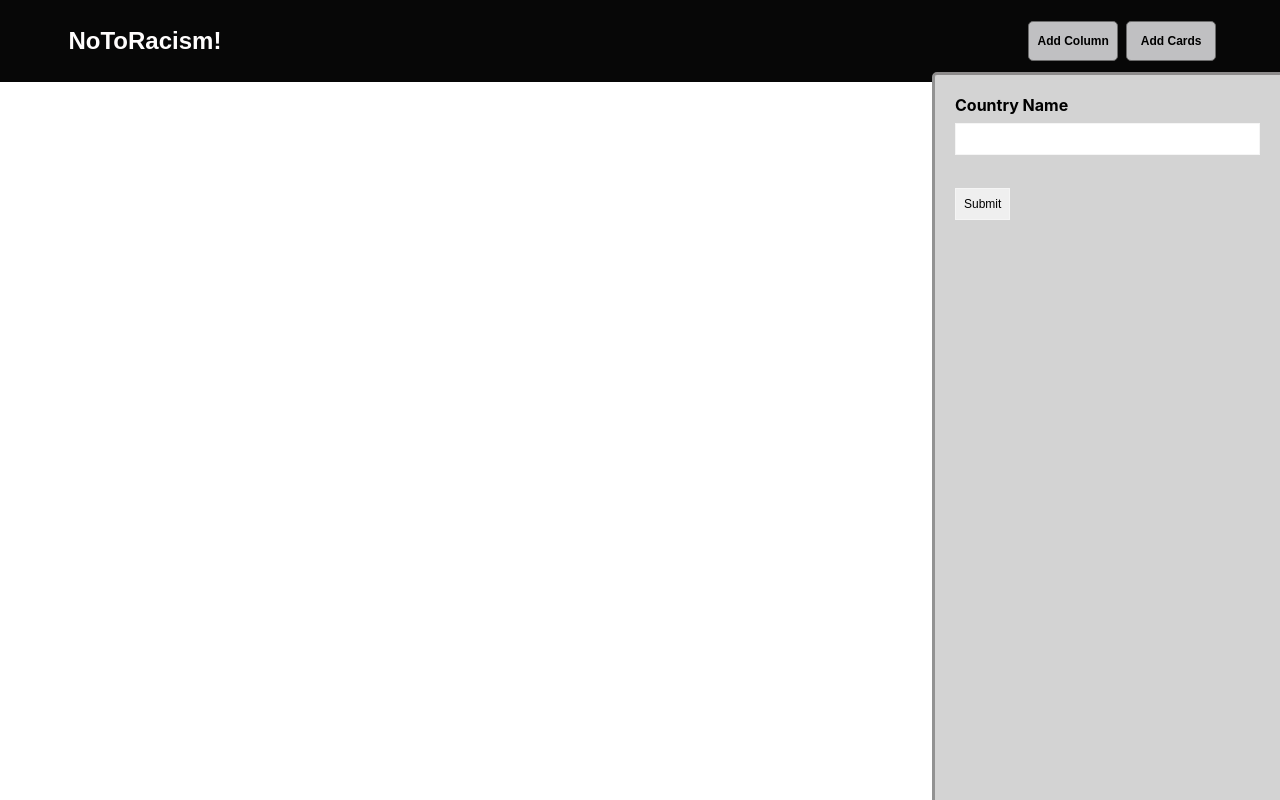
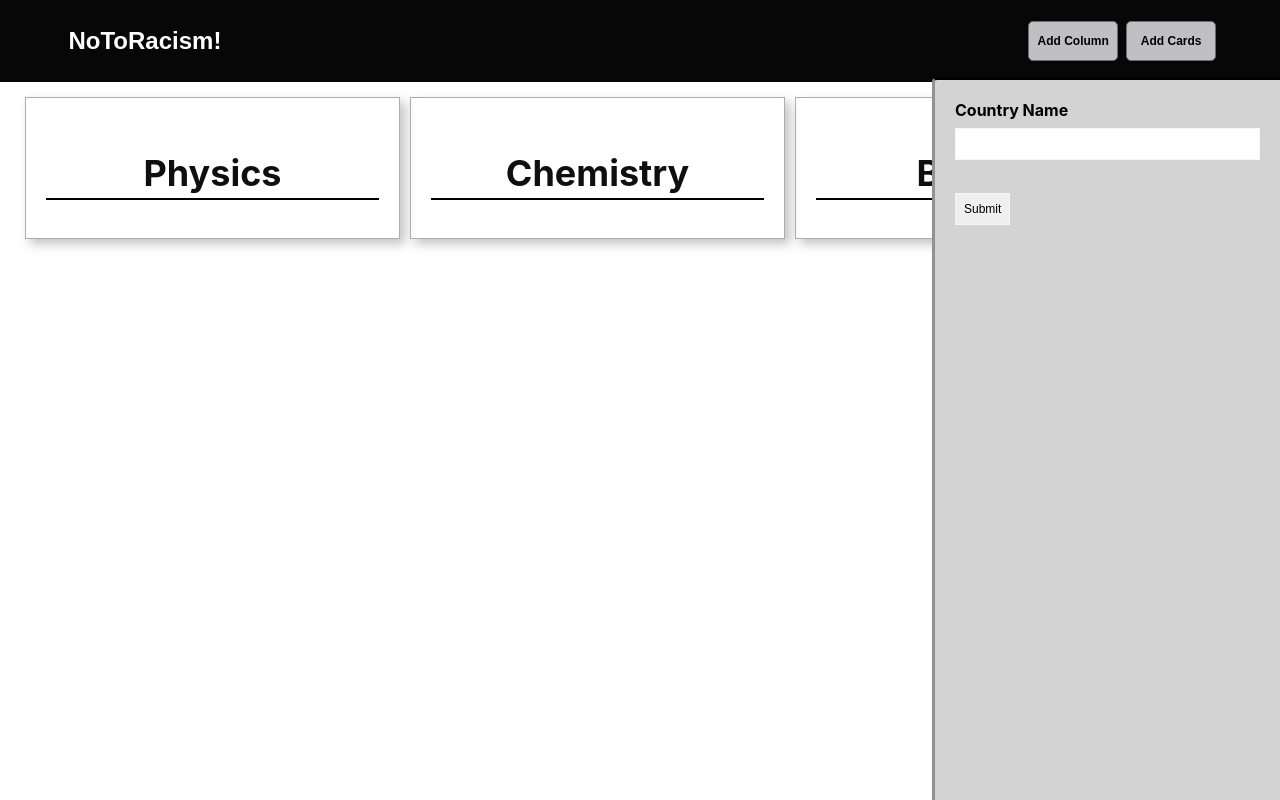
Before and after one commit to Hasan-2020/todocountryhasan, a React (Create React App) app: page / in a window 1280 px wide. Both pictures are taken after a click on the button "Add Column". Built offline with nearby package versions, Linux system fonts and the light colour scheme.

Commit message:
add column to the main

```diff
--- a/src/App.js
+++ b/src/App.js
@@ -8,9 +8,44 @@ class App extends Component {
 		this.state = {
 			ifClickEvent: 0,
 			ifClickGroup: 0,
+			groupNameInput: '',
+			eventGroupName: 'Physics',
+			groups: [
+				{
+					groupID: 1,
+					groupName: 'Physics',
+					cards: [],
+				},
+				{
+					groupID: 2,
+					groupName: 'Chemistry',
+					cards: [],
+				},
+				{
+					groupID: 3,
+					groupName: 'Biology',
+					cards: [],
+				},
+			],
 		};
 		this.toggleForm = this.toggleForm.bind(this);
 		this.handleChange = this.handleChange.bind(this);
+		this.addGroup = this.addGroup.bind(this);
+	}
+
+	addGroup(e) {
+		const { groups, groupNameInput } = this.state;
+		let lastGroup = groups[groups.length - 1];
+		const newGroupId = lastGroup.groupId + 1;
+		const newGroups = {
+			groupId: newGroupId,
+			groupName: groupNameInput,
+			cards: [],
+		};
+
+		groups = [...groups, newGroups];
+		this.setState({ groups, groupNameInput: '', ifClickGroup: 0 });
+		e.preventDefault();
 	}
 
 	handleChange(e) {
@@ -34,11 +69,11 @@ class App extends Component {
 	};
 
 	render() {
-		const { ifClickGroup, ifClickEvent } = this.state;
+		const { ifClickGroup, ifClickEvent, eventKolonName, kolonNameInput, groups } = this.state;
 		return (
 			<div className="App">
 				<Navbar toggleForm={this.toggleForm} />
-				<Main ifClickGroup={ifClickGroup} ifClickEvent={ifClickEvent} handleChange={this.handleChange} />
+				<Main ifClickGroup={ifClickGroup} ifClickEvent={ifClickEvent} handleChange={this.handleChange} eventkolonName={eventKolonName} KolonNameInput={kolonNameInput} addKolon={this.addKolon} groups={groups} />
 			</div>
 		);
 	}
--- a/src/Components/Kolon.js
+++ b/src/Components/Kolon.js
@@ -1,13 +1,16 @@
 import React from 'react';
 import Card from './Card';
+import './style.css';
 
-function Kolon() {
-	return (
-		<section className="column">
-			<h2 className="column-header"></h2>
-			<Card />
-		</section>
-	);
+function Kolon({ groups }) {
+	console.log(groups);
+	return groups.map((group) => {
+		return (
+			<section className="column" key={group.groupId}>
+				<h2 className="column-header">{group.groupName}</h2>
+				{/* <Card Cards={group.cards} /> */}
+			</section>
+		);
+	});
 }
-
 export default Kolon;
--- a/src/Components/Main.js
+++ b/src/Components/Main.js
@@ -5,17 +5,17 @@ import './style.css';
 
 function Main(props) {
 	console.log(props);
-	const { ifClickEvent, handleChange, ifClickGroup } = props;
+	const { ifClickEvent, handleChange, ifClickGroup, groups, groupNameInput } = props;
 	return (
 		<main className="main">
-			<Kolon />
+			<Kolon groups={groups} />
 			<div>
 				<form className={'main-form' + (ifClickGroup ? '-toggle' : ' ')}>
 					<label htmlFor="GroupName" className="main-form-show-label">
 						Country Name
-						<input type="text" name="groupNameInput" className="main-form-show-input" />
+						<input value={groupNameInput} onChange={handleChange} type="text" name="groupNameInput" className="main-form-show-input" />
 					</label>
-					<input type="Submit" className="main-form-show-submit" />
+					<input onclick={groups} type="Submit" className="main-form-show-submit" />
 				</form>
 
 				<form className={'main-form' + (ifClickEvent ? '-toggle' : ' ')}>
--- a/src/Components/style.css
+++ b/src/Components/style.css
@@ -65,13 +65,13 @@ select {
 	background-color: rgb(243, 240, 245);
 }
 
-/* .main {
+.main {
 	display: flex;
 	flex-wrap: wrap;
 	max-width: 100%;
 	padding: 15px;
-	background-color: rgb(128, 64, 64);
-} */
+	background-color: rgb(255, 255, 255);
+}
 
 .main-form {
 	display: none;
@@ -91,7 +91,7 @@ select {
 }
 
 .main-form-toggle {
-	top: 72px;
+	top: 77px;
 	position: absolute;
 	right: 0;
 	bottom: 0;
@@ -103,5 +103,31 @@ select {
 	padding: 20px;
 	border-top-left-radius: 5px;
 	border-left: 3px solid rgb(146, 146, 146);
-	border-top: 3px solid rgb(141, 139, 139);
+	border-top: 3px solid black;
 }
+
+/* kolon */
+
+/* column */
+
+.column {
+	width: 60%;
+	box-sizing: border-box;
+	padding: 20px;
+	min-width: 365px;
+	margin-left: 10px;
+	width: 30%;
+	border: 1px solid rgb(173, 173, 173);
+	box-shadow: 5px 5px 10px 0px rgba(99, 99, 99, 0.384);
+	min-width: 310px;
+	margin-bottom: 40px;
+	text-align: center;
+}
+.column-header {
+	font-weight: 700;
+	font-size: 36px;
+	margin-bottom: 18px;
+	color: rgb(15, 15, 15);
+	padding: 3px;
+	border-bottom: 2px solid rgb(0, 0, 0);
+}
```
